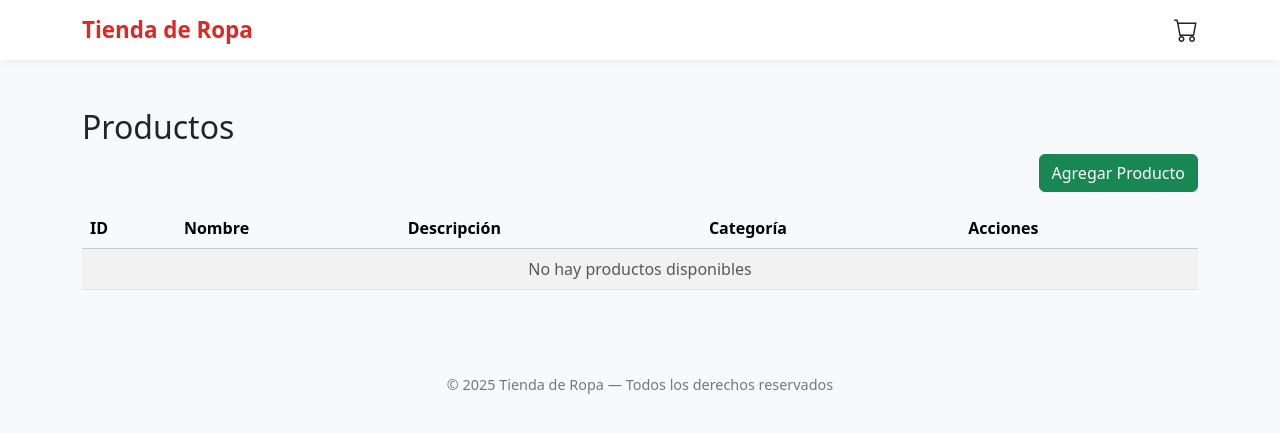
After one commit to MarcoFZ5/TiendaRopaEcommerce, a Flask app: template Backend/templates/productos.html in a window 1280 px wide. The commit adds this page. Shown: the top 433 px of the page. Run offline with Flask 3, Linux system fonts and the light colour scheme; the template is opened without the code that fills it, so the values that code supplies are empty; parts of the project's set-up code (start-up, migrations or seed data) failed here and were passed over.

Commit message:
feat add crud function read and template for products and variations

```diff
--- a/Backend/main.py
+++ b/Backend/main.py
@@ -10,11 +10,13 @@ def create_app():
     from controllers.login import login_bp
     from controllers.home import home_bp
     from controllers.producto import producto_bp
+    from controllers.productos import productos_bp
     from controllers.carrito import carrito_bp
 
     app.register_blueprint(login_bp)
     app.register_blueprint(home_bp)
     app.register_blueprint(producto_bp)
+    app.register_blueprint(productos_bp)
     app.register_blueprint(carrito_bp)
 
     return app
--- a/Backend/templates/baseTemplate.html
+++ b/Backend/templates/baseTemplate.html
@@ -20,9 +20,12 @@
 
       <div class="collapse navbar-collapse justify-content-end" id="navbarNav">
         <ul class="navbar-nav me-3">
+          {% set rol = session.get("rol") %}
+          {% if rol == "ADMIN" %}
           <li class="nav-item">
-            <a class="nav-link active" href="/">Productos</a>
+            <a class="nav-link active" href="/productos">Productos</a>
           </li>
+          {% endif %}
         </ul>
 
         <div class="cart-icon">
--- /dev/null
+++ b/Backend/templates/productos.html
@@ -0,0 +1,49 @@
+{% extends "baseTemplate.html" %}
+
+{% block content %}
+<body>
+  <div class="container py-5">
+    <h2> Productos </h2>
+    <!-- Botón Agregar Producto -->
+    <div class="d-flex justify-content-end mb-3">
+      <a href="/agregarproducto" class="btn btn-success">Agregar Producto</a>
+    </div>
+
+    <!-- Tabla de productos -->
+    <div class="table-responsive">
+      <table class="table table-striped table-hover align-middle">
+        <thead class="table-light">
+          <tr>
+            <th>ID</th>
+            <th>Nombre</th>
+            <th>Descripción</th>
+            <th>Categoría</th>
+            <th>Acciones</th>
+          </tr>
+        </thead>
+        <tbody>
+          {% if productos %}
+            {% for producto in productos %}
+              <tr>
+                <td>{{ producto.id_producto }}</td>
+                <td>{{ producto.nombre }}</td>
+                <td>{{ producto.descripcion }}</td>
+                <td>{{ producto.categoria.nombre if producto.categoria else 'Sin categoría' }}</td>
+                <td>
+                  <a href="/productovariacion/{{producto.id_producto}}" class="btn btn-sm btn-primary"> Variaciones </a>
+                  <a href="/editarproducto/{{ producto.id_producto }}" class="btn btn-sm btn-primary">Editar</a>
+                  <a href="/eliminarproducto/{{ producto.id_producto }}" class="btn btn-sm btn-danger" onclick="return confirm('¿Está seguro de eliminar este producto?');">Eliminar</a>
+                </td>
+              </tr>
+            {% endfor %}
+          {% else %}
+            <tr>
+              <td colspan="5" class="text-center text-muted">No hay productos disponibles</td>
+            </tr>
+          {% endif %}
+        </tbody>
+      </table>
+    </div>
+  </div>
+</body>
+{% endblock %}
```
Also changed, not shown: Backend/controllers/productos.py (added, +18 -0 lines), Backend/services/productos_service.py (added, +9 -0 lines), Backend/templates/productoVariaciones.html (added, +48 -0 lines).
